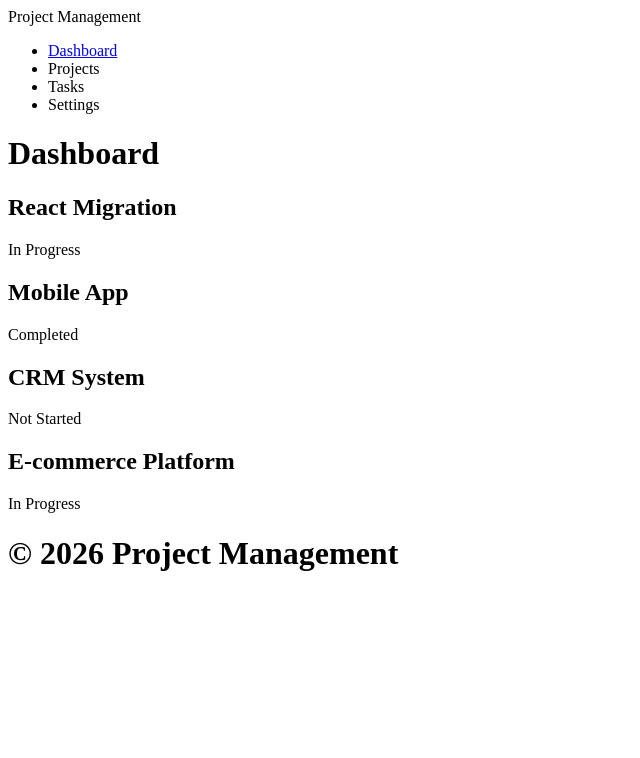
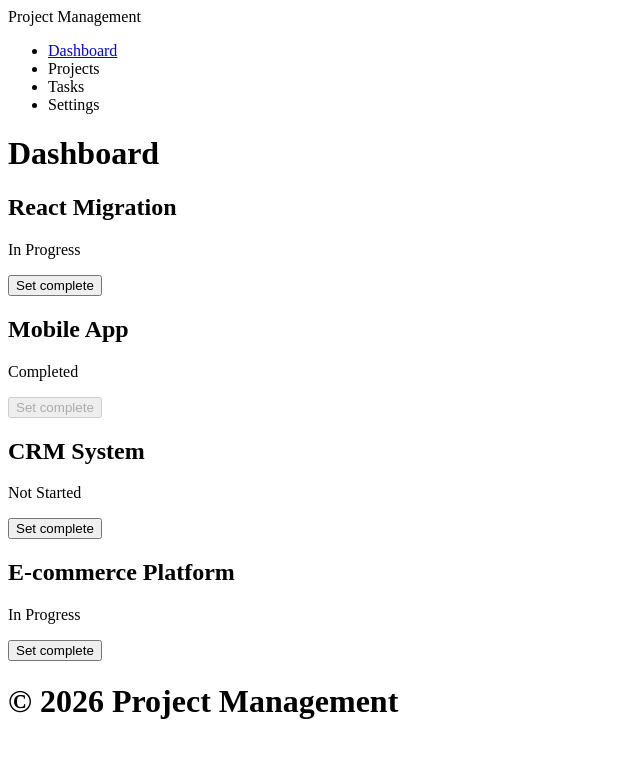
Before and after one commit to TimeaUnger/tech-check-exercise, a React (Vite) app: page / in a window 1280 px wide. Shown: the top 758 px of the page, without its empty margins (0-640 px from the left). Built offline with nearby package versions, Linux system fonts and the light colour scheme.

Commit message:
feat: implement project status update

```diff
--- a/src/components/project/ProjectCard.tsx
+++ b/src/components/project/ProjectCard.tsx
@@ -1,13 +1,28 @@
 interface ProjectCardProps {
+    id: number;
     name: string;
     status: string;
+    handleStatus: (id: number) => void;
 }
 
-const ProjectCard = ({name, status}: ProjectCardProps) => {
+const ProjectCard = ({id, name, status, handleStatus}: ProjectCardProps) => {
+
+  const isCompleted = status === "Completed";
+
+  const handleClick = () => {
+    handleStatus(id);
+  }
+
   return (
     <>
       <h2>{name}</h2>
       <p>{status}</p>
+      <button
+        onClick={handleClick}
+        disabled={isCompleted}
+      >
+        Set complete
+      </button>
     </>
   );
 };
--- a/src/pages/DashboardPage.tsx
+++ b/src/pages/DashboardPage.tsx
@@ -1,5 +1,7 @@
+import { useState } from "react";
 import ProjectCard from "../components/project/ProjectCard";
-const projects = [
+
+const projectsData = [
   {
     id: 1,
     name: "React Migration",
@@ -22,13 +24,46 @@ const projects = [
   },
 ];
 
+interface Project {
+  id: number;
+  name: string;
+  status: string;
+}
+
+
 const DashboardPage = () => {
+
+  const [projects, setProjects] = useState<Project[]>(projectsData);
+
+
+  const handleStatus = (id: number) => {
+
+    setProjects(
+      projects.map(project => {
+        if (project.id === id){
+          return {
+            ...project,
+            status: "Completed"
+          }
+        }
+
+        return project;
+      })
+    )
+  }
+
   return (
     <>
       <h1>Dashboard</h1>
       {projects.map( project => (
 
-        <ProjectCard key={project.id} name={project.name} status={project.status} />
+        <ProjectCard
+          key={project.id}
+          id={project.id}
+          name={project.name}
+          status={project.status}
+          handleStatus={handleStatus}
+        />
       ))
       }
     </>
```
